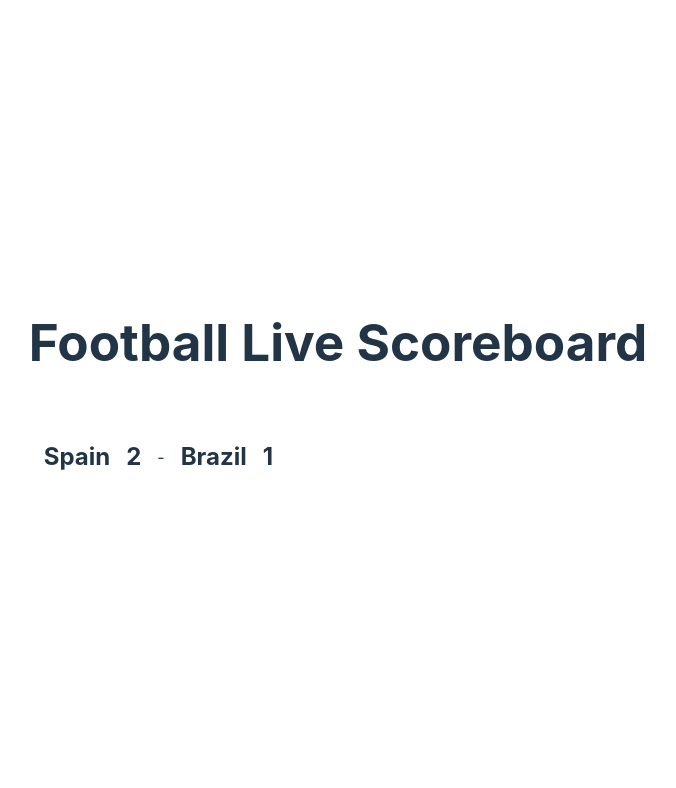
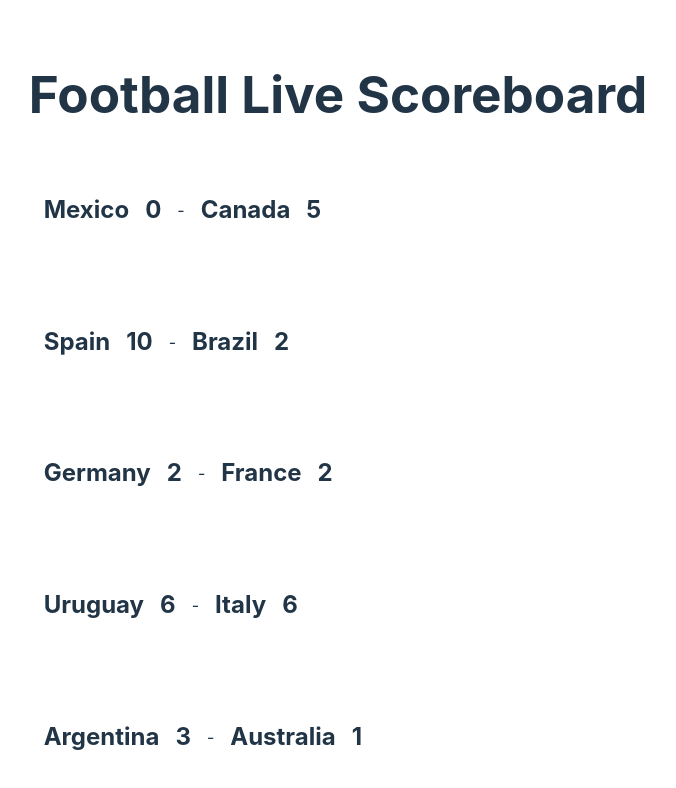
Before and after one commit to kroners/scoreboard, a React (Vite) app: page / in a window 1280 px wide. Shown: the top 788 px of the page, without its empty margins (302-978 px from the left). Built offline with nearby package versions, Linux system fonts and the light colour scheme.

Commit message:
Add changes to show multiple matches

```diff
--- a/src/App.tsx
+++ b/src/App.tsx
@@ -5,34 +5,34 @@
 
   const matches = [
     {
-      team1: 'Mexico',
-      team2: 'Canada',
-      score1: 0,
-      score2: 5,
+      homeTeam: 'Mexico',
+      awayTeam: 'Canada',
+      homeScore: 0,
+      awayScore: 5,
     },
     {
-      team1: 'Spain',
-      team2: 'Brazil',
-      score1: 10,
-      score2: 2,
+      homeTeam: 'Spain',
+      awayTeam: 'Brazil',
+      homeScore: 10,
+      awayScore: 2,
     },
     {
-      team1: 'Germany',
-      team2: 'France',
-      score1: 2,
-      score2: 2,
+      homeTeam: 'Germany',
+      awayTeam: 'France',
+      homeScore: 2,
+      awayScore: 2,
     },
     {
-      team1: 'Uruguay',
-      team2: 'Italy',
-      score1: 6,
-      score2: 6,
+      homeTeam: 'Uruguay',
+      awayTeam: 'Italy',
+      homeScore: 6,
+      awayScore: 6,
     },
     {
-      team1: 'Argentina',
-      team2: 'Australia',
-      score1: 3,
-      score2: 1,
+      homeTeam: 'Argentina',
+      awayTeam: 'Australia',
+      homeScore: 3,
+      awayScore: 1,
     },
   ]
 
@@ -40,13 +40,15 @@
     <>
       <h1>Football Live Scoreboard</h1>
       <div className='match-container'>
-        <div className='match-row' data-testid='match-row'>
-          <h2>Spain</h2>
-          <h2>2</h2>
-          <span>-</span>
-          <h2>Brazil</h2>
-          <h2>1</h2>
-        </div>
+        {matches.map((match, index) => (
+          <div className='match-row' data-testid='match-row' key={index}>
+            <h2>{match.homeTeam}</h2>
+            <h2>{match.homeScore}</h2>
+            <span>-</span>
+            <h2>{match.awayTeam}</h2>
+            <h2>{match.awayScore}</h2>
+          </div>
+        ))}
       </div>
     </>
   )
```
Also changed, not shown: 1 other file (tests, documents, lock files or other folders).
